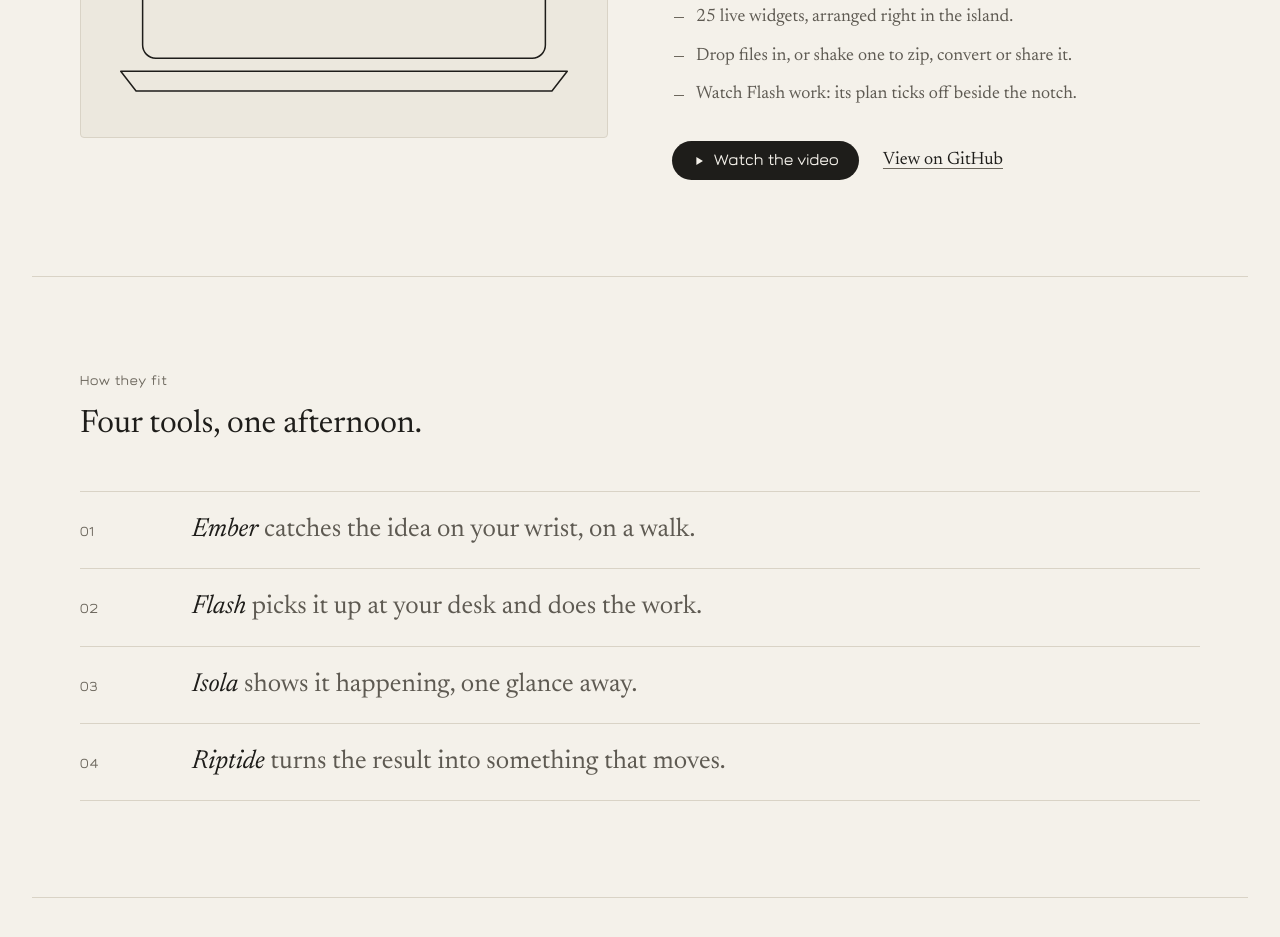
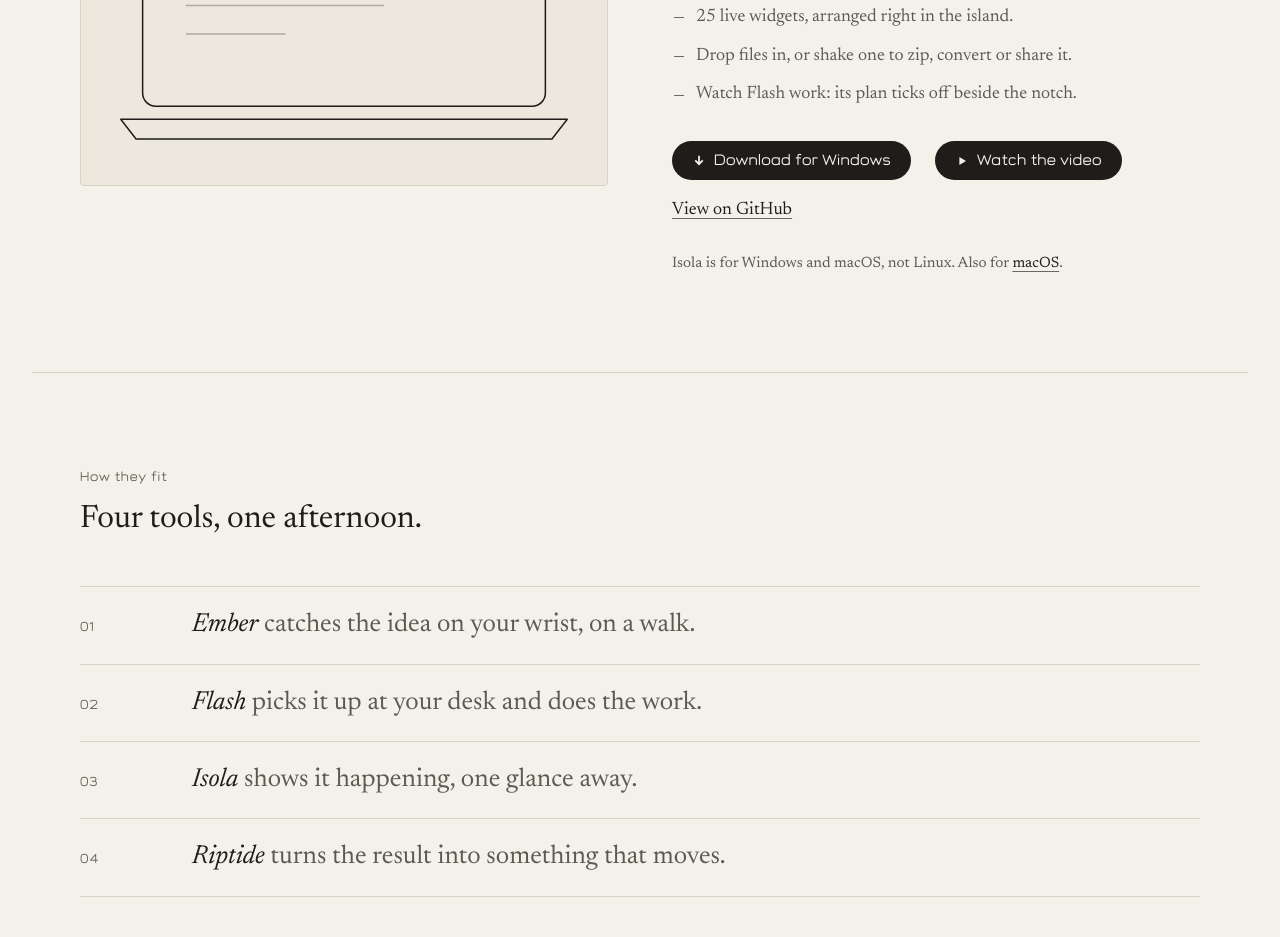
Before and after one commit to XN-Software/Website, a plain HTML site: page index.html in a window 1280 px wide. Shown: the part 3449-4386 px from the top of the page. Drawn offline with Linux system fonts and the light colour scheme.

Commit message:
Add Isola's downloads
Isola's section has a Download button for Windows or macOS (it has no
Linux version, and says so to a Linux visitor). Each download asks
whether to install the dev version, then runs Isola's installer in a
window of its own: it installs the latest release, or, where that has no
download for the system, installs the build tools and builds Isola from
source. The page's download script now knows which systems each app is
for.

```diff
--- a/index.html
+++ b/index.html
@@ -161,10 +161,13 @@
             <li>Watch Flash work: its plan ticks off beside the notch.</li>
           </ul>
           <div class="actions">
+            <a class="btn" href="assets/downloads/isola-setup.exe" download data-get="isola" data-os="windows macos">
+              <svg viewBox="0 0 16 16" aria-hidden="true"><path d="M7 2h2v7.2l2.6-2.6 1.4 1.4L8 13 3 8l1.4-1.4L7 9.2z"/></svg><span>Download for Windows</span></a>
             <a class="btn" href="https://www.youtube.com/watch?v=arPCowm-AFM" data-video="arPCowm-AFM" data-title="Isola">
               <svg viewBox="0 0 16 16" aria-hidden="true"><path d="M5 3.5v9l7.5-4.5z"/></svg>Watch the video</a>
             <a class="quiet" href="https://github.com/Natuworkguy/Isola">View on GitHub</a>
           </div>
+          <p class="get" data-get-note="isola">Also for <a class="quiet" href="assets/downloads/install-isola-macos.zip" download>macOS</a>.</p>
         </div>
         <figure class="plate">
           <svg viewBox="0 0 480 360" role="img" aria-labelledby="isola-art">
--- a/main.js
+++ b/main.js
@@ -121,11 +121,16 @@ player.addEventListener("click", (event) => {
   });
   for (const btn of document.querySelectorAll("[data-get]")) {
     const app = btn.dataset.get, name = app[0].toUpperCase() + app.slice(1);
-    btn.href = file(app, os);
-    btn.querySelector("span").textContent = `Download for ${NAMES[os]}`;
+    // the systems this app is for (data-os); a visitor on another one is offered the first of them
+    const systems = (btn.dataset.os || "windows macos linux").split(" ").filter(k => NAMES[k]);
+    const here = systems.includes(os) ? os : systems[0];
+    btn.href = file(app, here);
+    btn.querySelector("span").textContent = `Download for ${NAMES[here]}`;
     const note = document.querySelector(`[data-get-note="${app}"]`);
     if (!note) continue;
-    const others = Object.keys(NAMES).filter(k => k !== os).map(k => `<a class="quiet" href="${file(app, k)}" download>${NAMES[k]}</a>`);
-    note.innerHTML = `${how(app, name)[os]} Also for ${others[0]} and ${others[1]}.`;
+    const others = systems.filter(k => k !== here).map(k => `<a class="quiet" href="${file(app, k)}" download>${NAMES[k]}</a>`);
+    const also = others.length ? ` Also for ${others.length > 1 ? others.slice(0, -1).join(", ") + " and " + others.at(-1) : others[0]}.` : "";
+    const lead = systems.includes(os) ? how(app, name)[os] : `${name} is for ${systems.map(k => NAMES[k]).join(" and ")}, not ${NAMES[os]}.`;
+    note.innerHTML = lead + also;
   }
 })();
```
Also changed, not shown: installers/icons/isola.ico (added), 7 other files.
